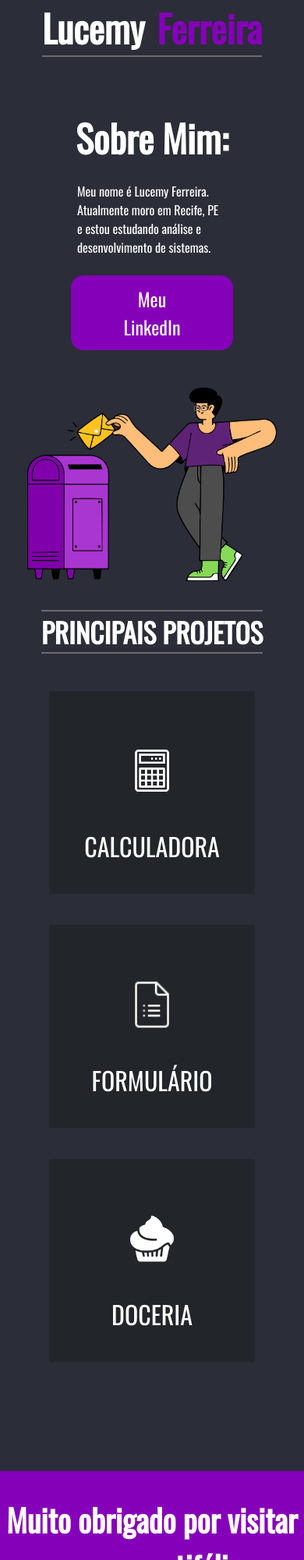
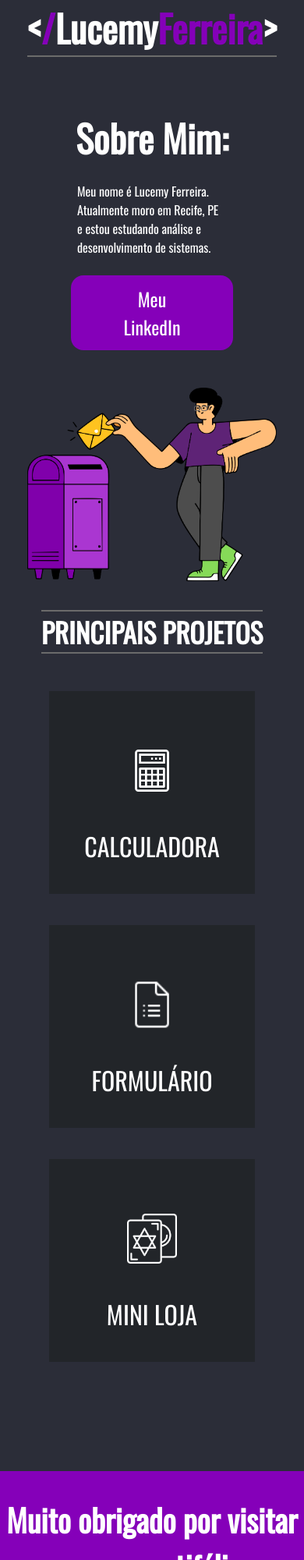
Before and after one commit to LucemyJr/Portifolio, a plain HTML site: page index.html in a window 390 px wide. Shown: the top 2000 px of the page at 78% size. Drawn offline with nearby package versions, Linux system fonts and the light colour scheme.

Commit message:
Versão Final (Por enquanto)
Coloquei em pratica um pouco do que aprendi com responsividade nesse meu portfólio simples. 😎

```diff
--- a/index.html
+++ b/index.html
@@ -12,12 +12,11 @@
 <body>
   <header class="header">
     <div class="logo">
-        <h2>Lucemy <span>Ferreira</span></h2>
+        <h2>&lt<span class="barra">/</span>Lucemy<span class="sobrenome">Ferreira</span>&gt</h2>
     </div>
   </header>
 
   <section class="sessao1">
-    <!-- Meu nome é Lucemy Ferreira. Atualmente moro em Recife, Brasil e estou estudando análise e desenvolvimento de sistemas.: -->
     <div class="titulo">
         <h1>Sobre Mim:</h1>
         <h2>Meu nome é Lucemy Ferreira.<br> Atualmente moro em Recife, PE
@@ -45,9 +44,9 @@
                 FORMULÁRIO
             </div>
             <div class="projetoopcoes">
-                <a href="https://lucemyjr.github.io/A-Doceria/" target="blank">
-                <img src="images/confeitaria.png" class="imgProjeto"></a>
-                DOCERIA
+                <a href="https://lucemyjr.github.io/tarot-shop/" target="blank">
+                <img src="images/tarot.png" class="imgProjeto"></a>
+                MINI LOJA
             </div>
         </div>
   </section>
--- a/style.css
+++ b/style.css
@@ -26,10 +26,10 @@ body{
     display: flex;
     align-items: center;
     justify-content: center;
-    gap: 1rem;
+
 }
 
-.logo span{
+.sobrenome, .barra{
     color: #8500b9;
 }
 
```
Also changed, not shown: images/confeitaria.png (deleted), images/tarot.png (added).
